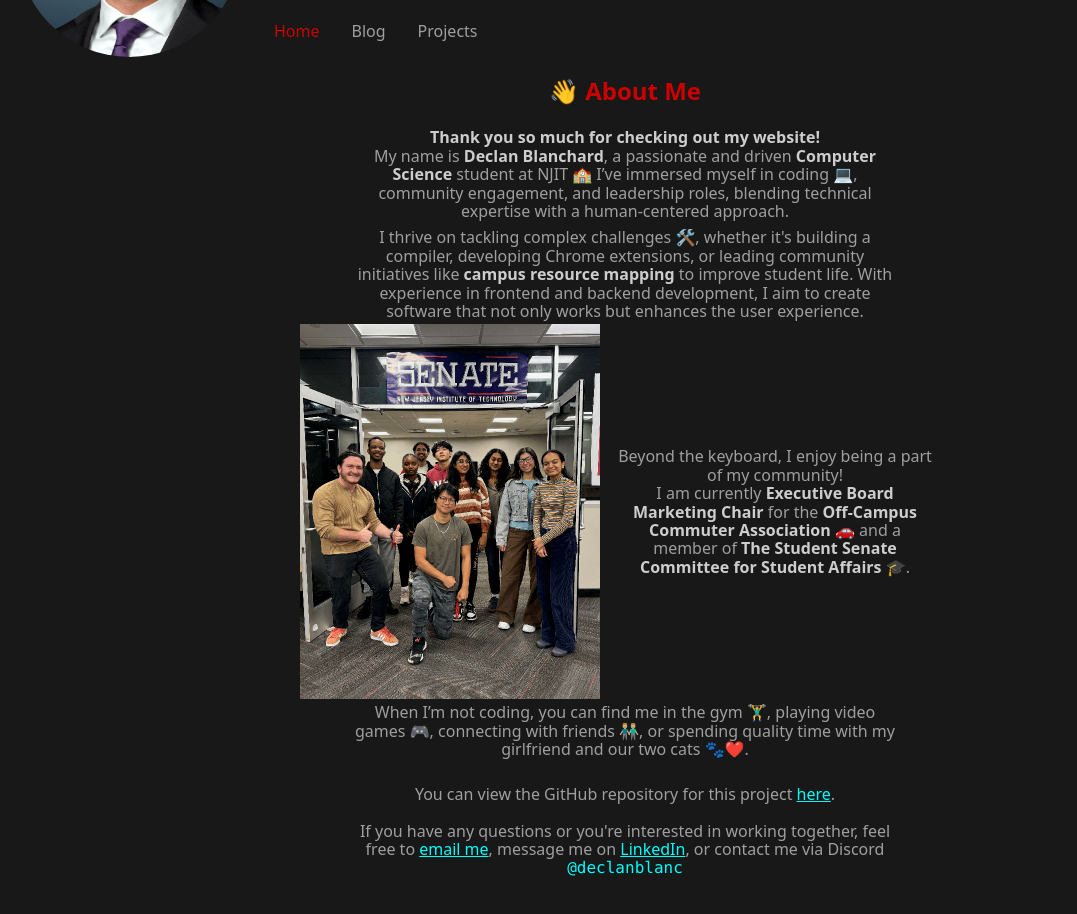
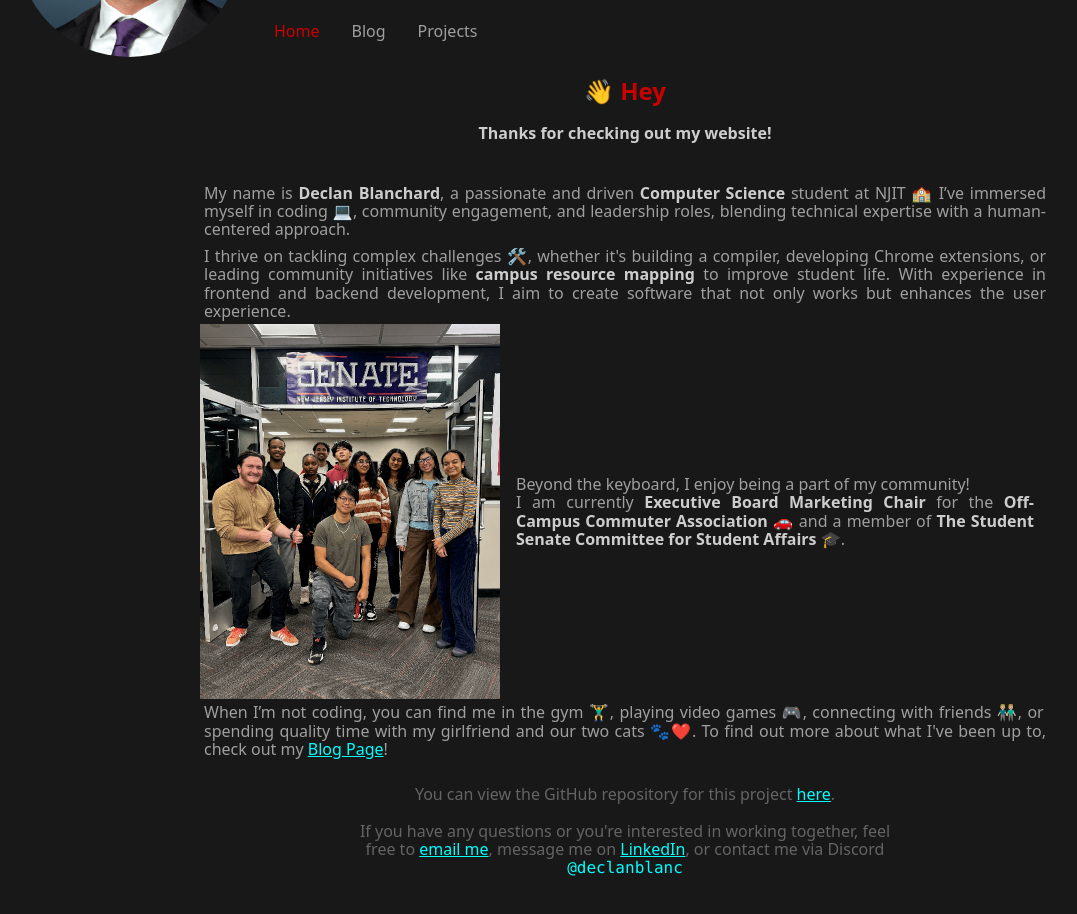
Before and after one commit to declanblanc/DeclansDigitalDevelopment, a Vue app: page / in a window 1280 px wide. Shown: the part 200-1114 px from the top of the page, without its empty margins (15-1092 px from the left). Built offline with nearby package versions, Linux system fonts and the light colour scheme.

Commit message:
modified home page and projects view

```diff
--- a/src/views/HomeView.vue
+++ b/src/views/HomeView.vue
@@ -1,8 +1,10 @@
 <template>
   <div id="about-me" class="about">
-    <h2>👋 About Me</h2>
+    <h2>👋 Hey</h2>
+    <strong>Thanks for checking out my website!</strong>
+    <br />
     <p>
-      <strong>Thank you so much for checking out my website!</strong> <br />
+      <br />
       My name is <strong>Declan Blanchard</strong>, a passionate and driven
       <strong>Computer Science</strong> student at NJIT 🏫 I’ve immersed myself
       in coding 💻, community engagement, and leadership roles, blending
@@ -30,10 +32,11 @@
     <p>
       When I’m not coding, you can find me in the gym 🏋️‍♂️, playing video games
       🎮, connecting with friends 👬🏼, or spending quality time with my
-      girlfriend and our two cats 🐾❤️.
+      girlfriend and our two cats 🐾❤️. To find out more about what I've been up
+      to, check out my <RouterLink to="/blog">Blog Page</RouterLink>!
     </p>
     <br />
-    <p>
+    <p id="details">
       You can view the GitHub repository for this project
       <a href="https://github.com/declanblanc/DeclansDigitalDevelopment">here</a
       >. <br /><br />
@@ -67,12 +70,16 @@ strong {
   justify-content: center;
   width: 50vw;
 }
-
+#details {
+  width: 50vw;
+  color: rgb(100, 100, 100);
+  text-align: center;
+}
 .ab-group p {
   margin: 0 1rem;
 }
 .about {
-  text-align: center;
+  text-align: justify;
   min-height: 80vh;
   /* width: 50vw; */
   display: flex;
@@ -81,11 +88,14 @@ strong {
 }
 @media (min-width: 1150px) {
   .about {
-    width: 550px;
+    width: 850px;
   }
   .ab-group {
-    width: 650px;
+    width: 850px;
     flex-direction: row;
+  }
+  #details {
+    width: 550px;
   }
 }
 
--- a/src/views/ProjectsView.vue
+++ b/src/views/ProjectsView.vue
@@ -1,5 +1,6 @@
 <template>
   <div class="proj-container">
+    <div class="proj-title">Web Based Numerical Integration Calculator</div>
     <div class="proj-desc">
       <p>
         When I was attending Raritan Valley Community College taking Calculus 2
@@ -32,6 +33,12 @@
 </template>
 
 <style scoped>
+.proj-title {
+  text-align: left;
+  color: white;
+  font-weight: 600;
+  font-size: 2rem;
+}
 .proj-container {
   text-align: justify;
   text-justify: inter-cluster;
```
